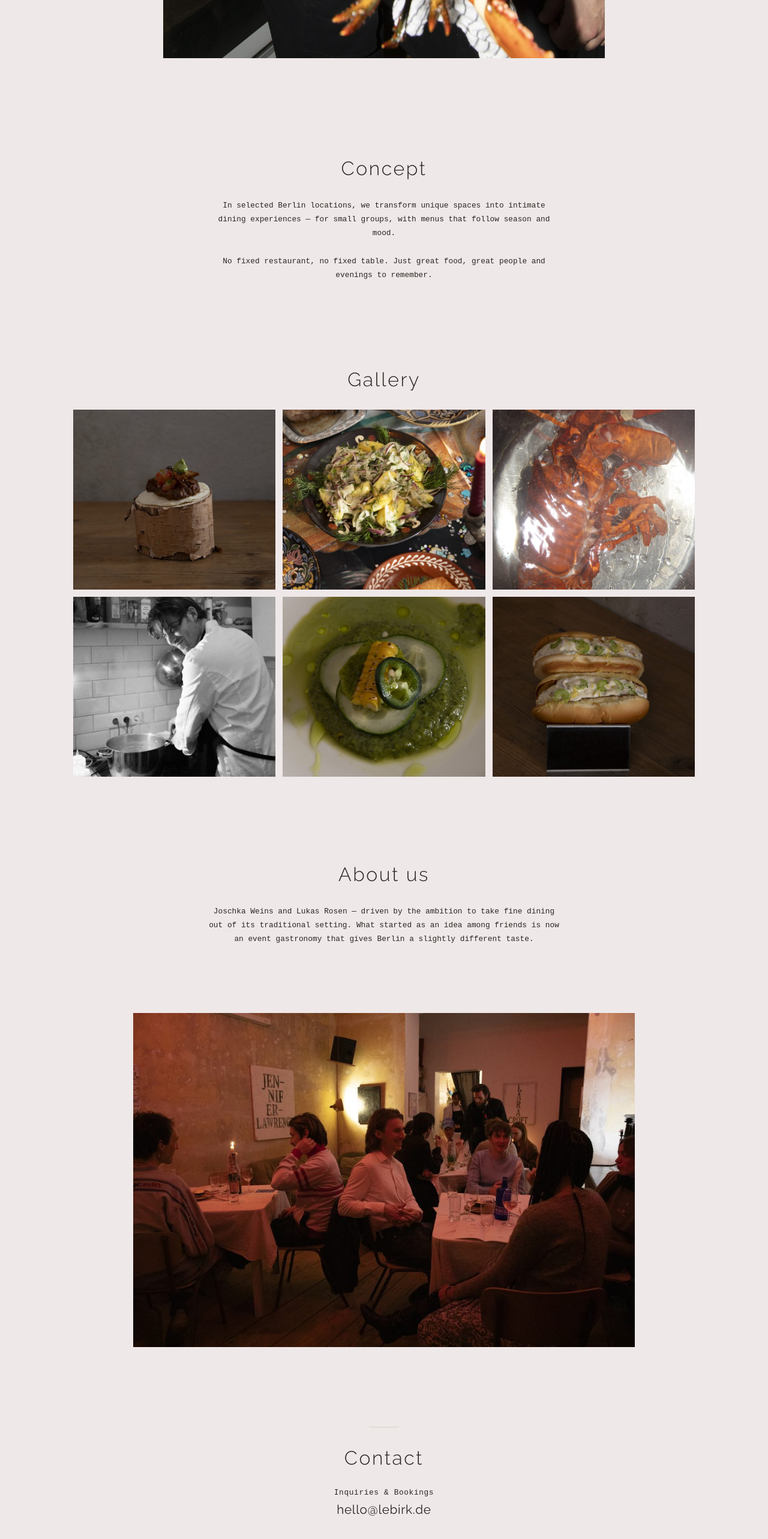
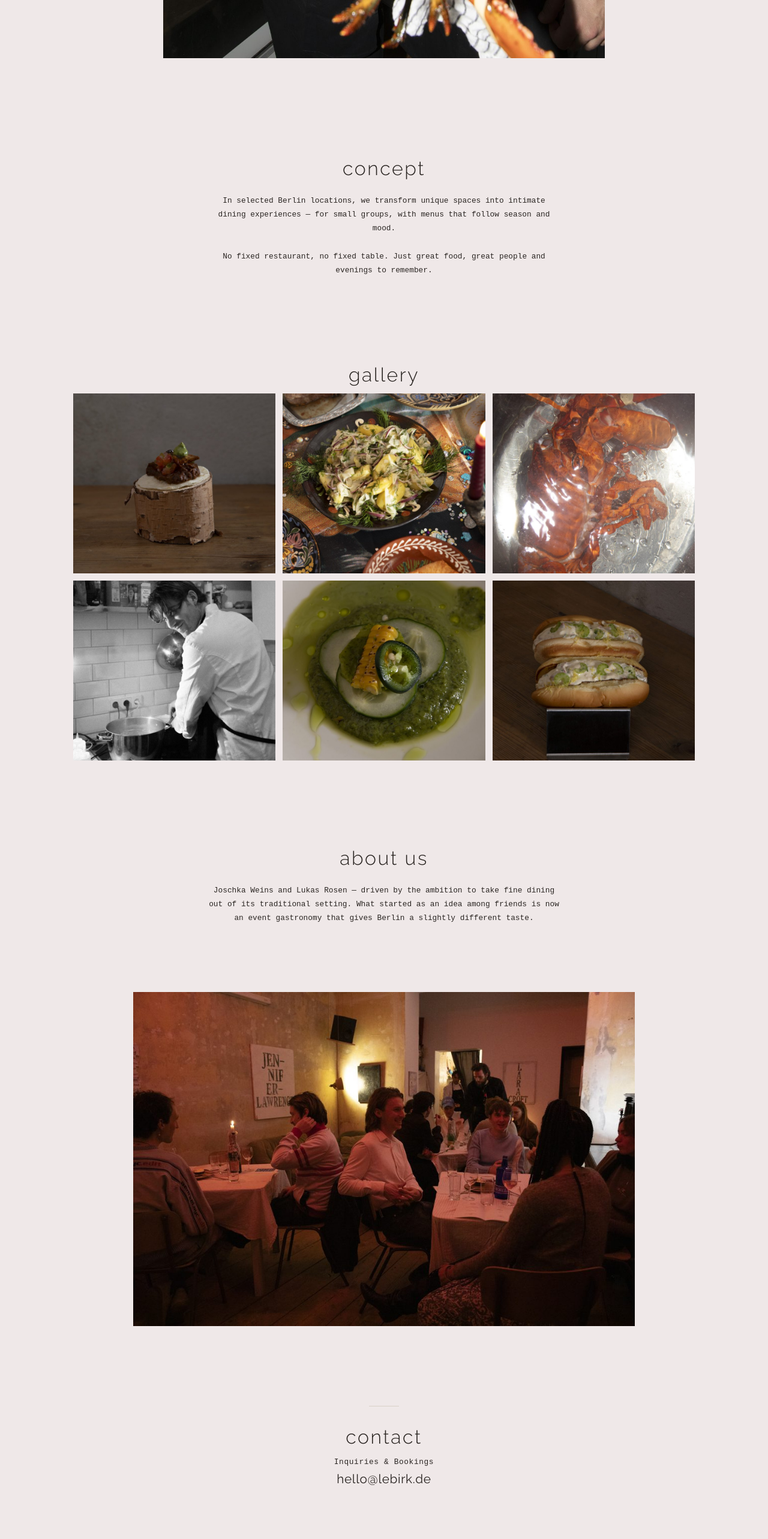
Before and after one commit to gri-oc/le-birk, a SvelteKit app: page / in a window 1280 px wide. Shown: the part 1334-3900 px from the top of the page at 60% size. Built offline with nearby package versions, Linux system fonts and the light colour scheme; a web font is replaced by a local one.

Commit message:
Headlines: lowercase, näher am Content

```diff
--- a/src/routes/+page.svelte
+++ b/src/routes/+page.svelte
@@ -36,7 +36,7 @@
 	</section>
 
 	<section id="concept" class="konzept">
-		<h2>Concept</h2>
+		<h2>concept</h2>
 		<p class="konzept-text">
 			In selected Berlin locations, we transform unique spaces into intimate dining
 			experiences — for small groups, with menus that follow season and mood.
@@ -48,7 +48,7 @@
 	</section>
 
 	<section id="gallery" class="gallery">
-		<h2>Gallery</h2>
+		<h2>gallery</h2>
 		<div class="grid">
 			{#each gallery as image}
 				<div class="grid-item">
@@ -59,7 +59,7 @@
 	</section>
 
 	<section class="ueber-uns">
-		<h2>About us</h2>
+		<h2>about us</h2>
 		<p>
 			Joschka Weins and Lukas Rosen — driven by the ambition to take fine dining out
 			of its traditional setting. What started as an idea among friends is now an event
@@ -72,7 +72,7 @@
 	</section>
 
 	<footer id="contact">
-		<h2>Contact</h2>
+		<h2>contact</h2>
 		<p class="contact-line">Inquiries & Bookings</p>
 		<p class="contact-email">hello@lebirk.de</p>
 		<div class="footer-spacer"></div>
@@ -182,7 +182,7 @@
 		font-size: 2rem;
 		letter-spacing: 0.08em;
 		text-align: center;
-		margin-bottom: 2rem;
+		margin-bottom: 0.8rem;
 		color: var(--color-text);
 	}
 
```
